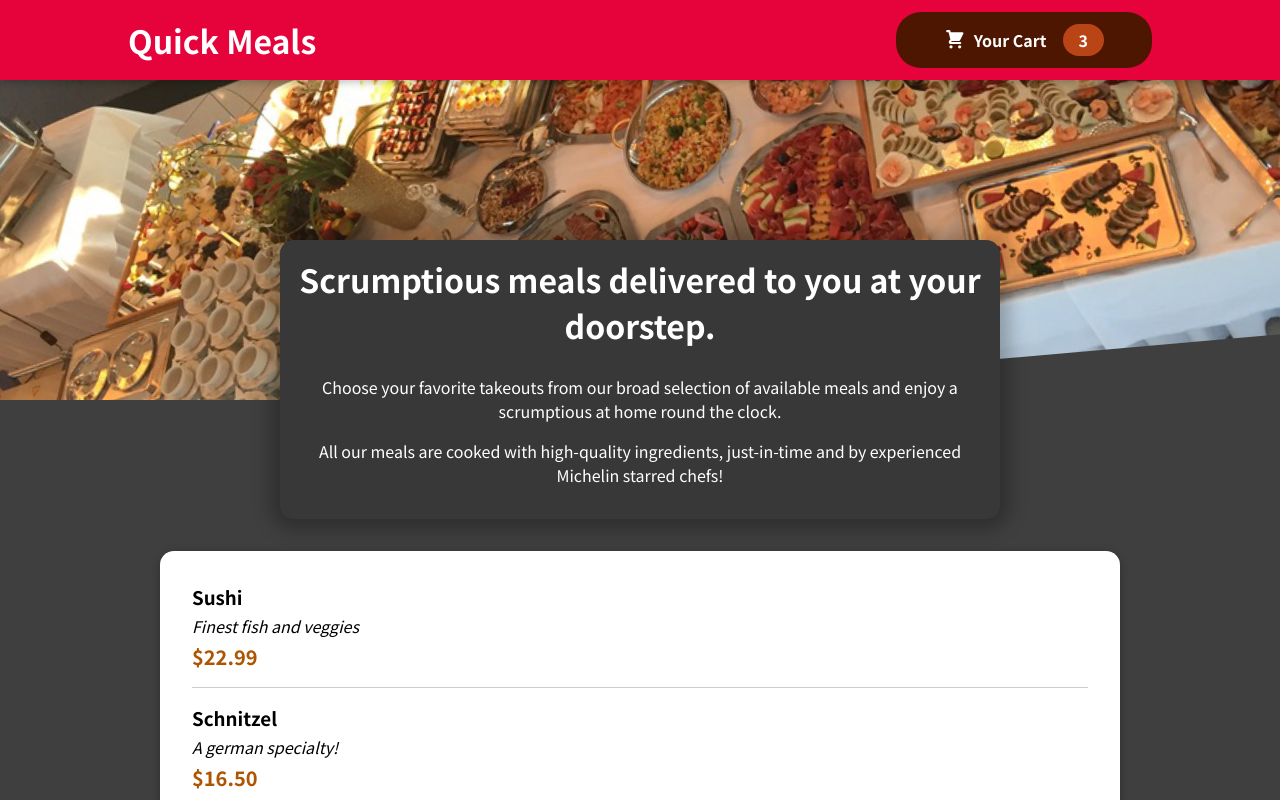
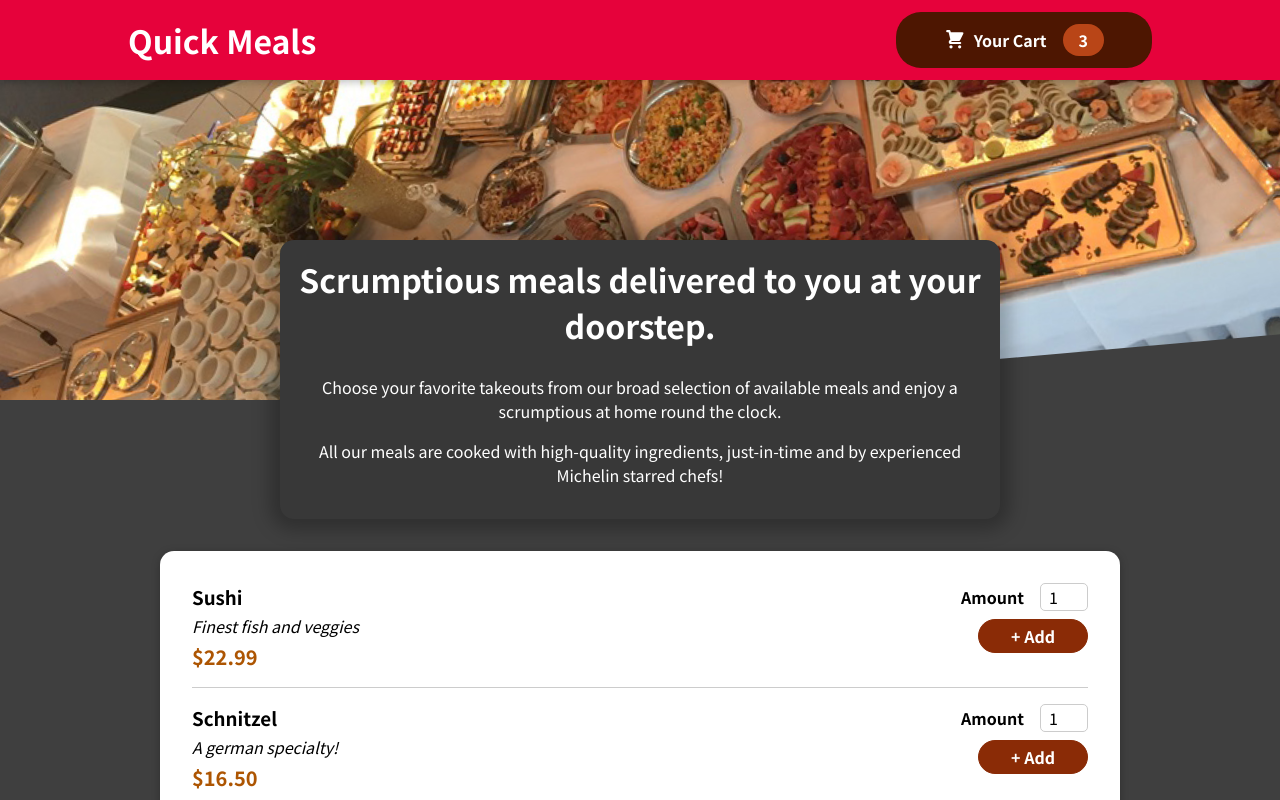
Before and after one commit to rubanero14/React-Lessons-Section11-Building-Food-Order-App, a React (Create React App) app: page / in a window 1280 px wide. Shown: the top 800 px of the page. Built offline with nearby package versions, Linux system fonts and the light colour scheme.

Commit message:
Adding a Form &  Fixing Form Input IDs

```diff
--- a/src/components/Cart/CartIcon.js
+++ b/src/components/Cart/CartIcon.js
@@ -1,14 +1,12 @@
-import React, { Fragment } from "react";
+import React from "react";
 import SVG from "../UI/SVG/SVG";
 
 const CartIcon = () => {
   return (
-    <Fragment>
-      <SVG
-        viewBox="0 0 20 20"
-        d="M3 1a1 1 0 000 2h1.22l.305 1.222a.997.997 0 00.01.042l1.358 5.43-.893.892C3.74 11.846 4.632 14 6.414 14H15a1 1 0 000-2H6.414l1-1H14a1 1 0 00.894-.553l3-6A1 1 0 0017 3H6.28l-.31-1.243A1 1 0 005 1H3zM16 16.5a1.5 1.5 0 11-3 0 1.5 1.5 0 013 0zM6.5 18a1.5 1.5 0 100-3 1.5 1.5 0 000 3z"
-      />
-    </Fragment>
+    <SVG
+      viewBox="0 0 20 20"
+      d="M3 1a1 1 0 000 2h1.22l.305 1.222a.997.997 0 00.01.042l1.358 5.43-.893.892C3.74 11.846 4.632 14 6.414 14H15a1 1 0 000-2H6.414l1-1H14a1 1 0 00.894-.553l3-6A1 1 0 0017 3H6.28l-.31-1.243A1 1 0 005 1H3zM16 16.5a1.5 1.5 0 11-3 0 1.5 1.5 0 013 0zM6.5 18a1.5 1.5 0 100-3 1.5 1.5 0 000 3z"
+    />
   );
 };
 
--- a/src/components/Layout/HeaderCartButton.js
+++ b/src/components/Layout/HeaderCartButton.js
@@ -1,20 +1,19 @@
-import React, { Fragment } from "react";
+import React from "react";
 
 import CartIcon from "../Cart/CartIcon";
+import Button from "../UI/Button/Button";
 
 import styles from "./HeaderCartButton.module.css";
 
-const HeaderCartButton = (props) => {
+const HeaderCartButton = () => {
   return (
-    <Fragment>
-      <button className={styles.button}>
-        <span className={styles.icon}>
-          <CartIcon />
-        </span>
-        <span>Your Cart</span>
-        <span className={styles.badge}>3</span>
-      </button>
-    </Fragment>
+    <Button className={styles.button}>
+      <span className={styles.icon}>
+        <CartIcon />
+      </span>
+      <span>Your Cart</span>
+      <span className={styles.badge}>3</span>
+    </Button>
   );
 };
 
--- a/src/components/Meals/MealItem/MealItem.js
+++ b/src/components/Meals/MealItem/MealItem.js
@@ -1,4 +1,6 @@
 import React from "react";
+
+import MealItemForm from "./MealItemForm";
 
 import styles from "./MealItem.module.css";
 
@@ -10,7 +12,9 @@ const MealItem = (props) => {
         <div className={styles.description}>{props.meal.description}</div>
         <div className={styles.price}>${props.meal.price.toFixed(2)}</div>
       </div>
-      <div></div>
+      <div>
+        <MealItemForm id={props.meal.id} />
+      </div>
     </li>
   );
 };
--- a/src/components/Meals/MealItem/MealItemForm.js
+++ b/src/components/Meals/MealItem/MealItemForm.js
@@ -1,7 +1,27 @@
 import React from "react";
+
+import Input from "../../UI/Input/Input";
+import Button from "../../UI/Button/Button";
 
 import styles from "./MealItemForm.module.css";
 
-const MealItemForm = (props) => {};
+const MealItemForm = (props) => {
+  return (
+    <form className={styles.form}>
+      <Input
+        label="Amount"
+        input={{
+          id: "amount-  " + props.id,
+          type: "number",
+          min: "1",
+          max: "5",
+          step: "1",
+          defaultValue: "1",
+        }}
+      />
+      <Button>+ Add</Button>
+    </form>
+  );
+};
 
 export default MealItemForm;
--- a/src/components/Meals/MealItem/MealItemForm.module.css
+++ b/src/components/Meals/MealItem/MealItemForm.module.css
@@ -0,0 +1,20 @@
+.form {
+    text-align: right;
+}
+
+.form button {
+    font: inherit;
+    cursor: pointer;
+    background-color: #8a2b06;
+    border: 1px solid #8a2b06;
+    color: white;
+    padding: 0.25rem 2rem;
+    border-radius: 20px;
+    font-weight: bold;
+}
+
+.form button:hover,
+.form button:active {
+    background-color: #641e03;
+    border-color: #641e03;
+}
--- /dev/null
+++ b/src/components/UI/Button/Button.js
@@ -0,0 +1,29 @@
+import { Fragment } from "react";
+
+const Button = (props) => {
+  return (
+    <Fragment>
+      {props.type !== "link" && (
+        <button
+          className={props.className}
+          type={props.type && props.type !== "link" ? props.type : "button"}
+          disabled={props.disabled}
+        >
+          {props.children}
+        </button>
+      )}
+      {props.type === "link" && (
+        <a
+          className={props.className}
+          href={props.href}
+          target="_blank"
+          rel="noreferrer"
+        >
+          {props.children}
+        </a>
+      )}
+    </Fragment>
+  );
+};
+
+export default Button;
--- /dev/null
+++ b/src/components/UI/Input/Input.js
@@ -0,0 +1,16 @@
+import React from "react";
+
+import styles from "./Input.module.css";
+
+const Input = (props) => {
+  return (
+    <div className={styles.input}>
+      <label htmlFor={props.input.id}>{props.label}</label>
+      <input
+        {...props.input} /* Use spread operator to pass all other key/value pairs of configs/props into input element */
+      />
+    </div>
+  );
+};
+
+export default Input;
--- /dev/null
+++ b/src/components/UI/Input/Input.module.css
@@ -0,0 +1,18 @@
+.input {
+    display: flex;
+    align-items: center;
+    margin-bottom: 0.5rem;
+}
+
+.input label {
+    font-weight: bold;
+    margin-right: 1rem;
+}
+
+.input input {
+    width: 3rem;
+    border-radius: 5px;
+    border: 1px solid #ccc;
+    font: inherit;
+    padding-left: 0.5rem;
+}
```
